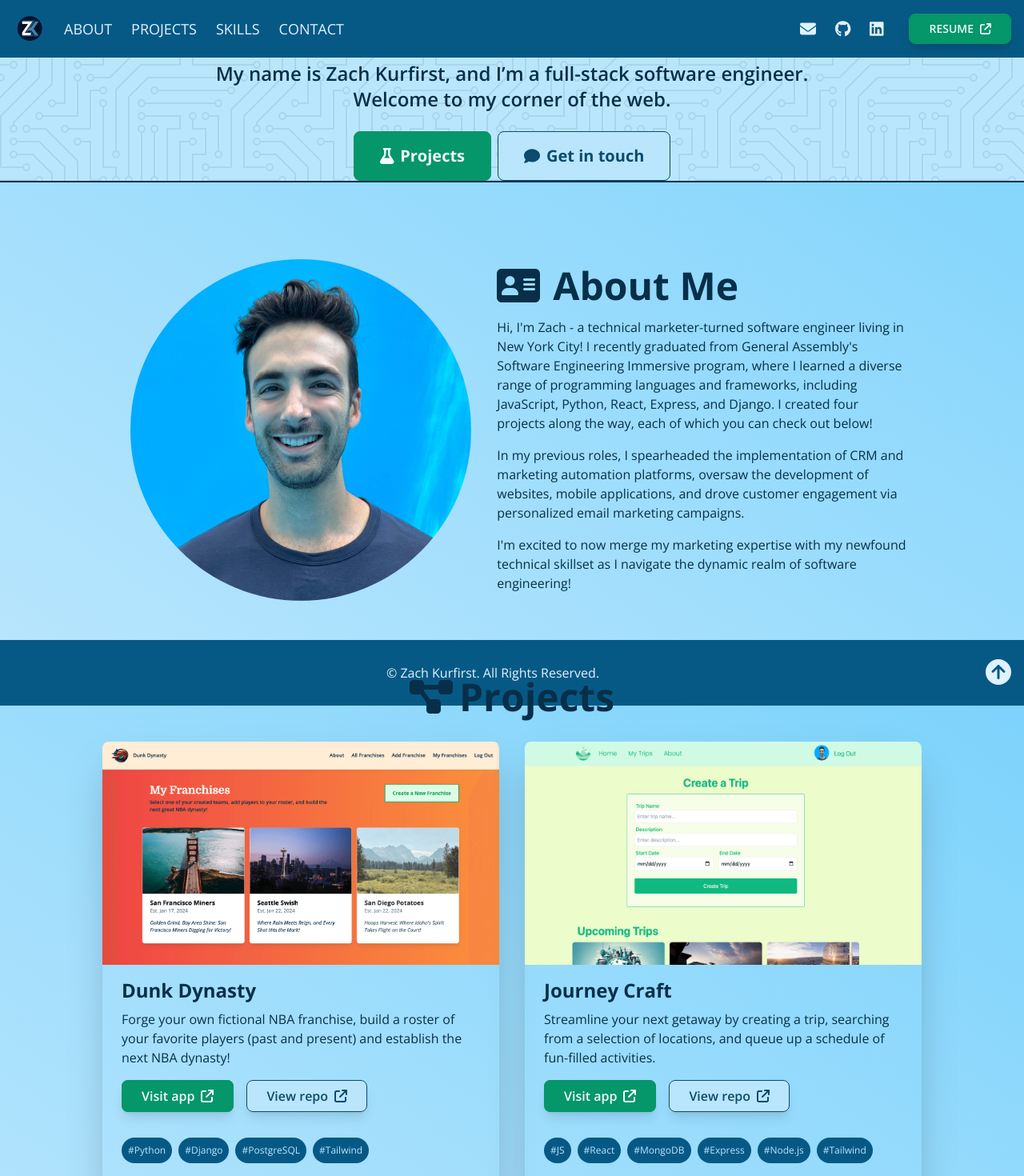
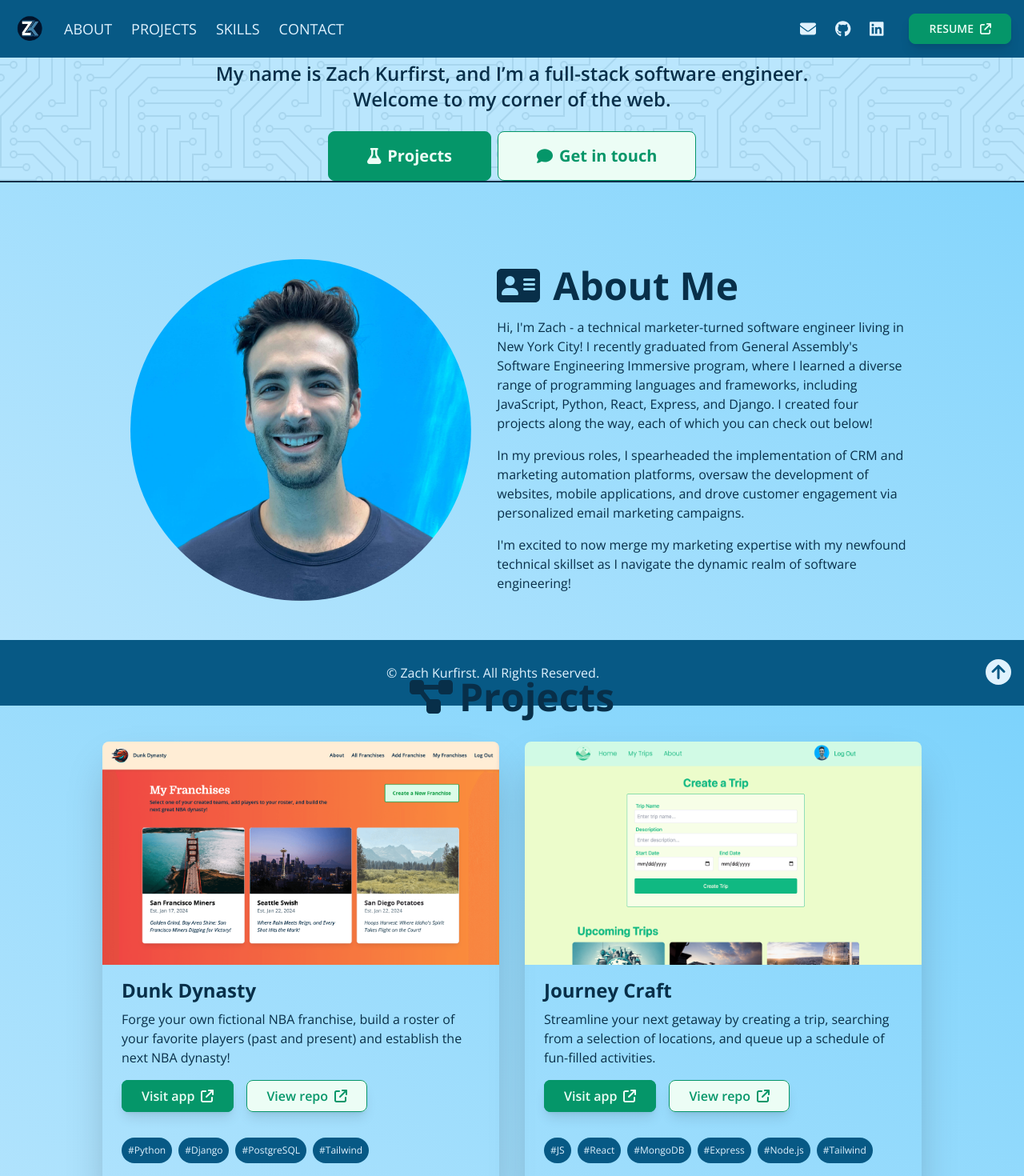
Before and after one commit to zachkurfirst/portfolio, a React (Vite) app: page / in a window 1280 px wide. Shown: the top 1470 px of the page at 80% size. Built offline with nearby package versions, Linux system fonts and the light colour scheme.

Commit message:
styling updates to secondary button, mobile menu contact icons hover effect

```diff
--- a/src/components/Socials.jsx
+++ b/src/components/Socials.jsx
@@ -7,17 +7,17 @@
   {
     title: "Email",
     href: "mailto:zachmk11@gmail.com",
-    icon: <FontAwesomeIcon icon={faEnvelope} className="" size="xl" />,
+    icon: <FontAwesomeIcon icon={faEnvelope} className="hover:text-sky-400 transition-all" size="xl" />,
   },
   {
     title: "GitHub",
     href: "https://github.com/zachkurfirst",
-    icon: <FontAwesomeIcon icon={faGithub} className="" size="xl" />,
+    icon: <FontAwesomeIcon icon={faGithub} className="hover:text-sky-400 transition-all" size="xl" />,
   },
   {
     title: "LinkedIn",
     href: "https://www.linkedin.com/in/zachary-kurfirst/",
-    icon: <FontAwesomeIcon icon={faLinkedin} className="" size="xl" />,
+    icon: <FontAwesomeIcon icon={faLinkedin} className="hover:text-sky-400 transition-all" size="xl" />,
   },
 ];
 
--- a/src/pages/Home.jsx
+++ b/src/pages/Home.jsx
@@ -12,11 +12,11 @@
         My name is Zach Kurfirst, and I&rsquo;m a full-stack software engineer. Welcome to my corner of the web.
       </h2>
       <div className="flex flex-col sm:flex-row justify-center gap-2 w-3/4 text-xl">
-        <a href="#projects" className="btn-lg btn-primary w-full sm:w-fit px-8">
+        <a href="#projects" className="btn-lg btn-primary w-full sm:w-fit">
         <FontAwesomeIcon icon={faFlask} className="mr-2"/>
         Projects
         </a>
-        <a href="#contact" className="btn-lg btn-secondary w-full sm:w-fit px-8">
+        <a href="#contact" className="btn-lg btn-secondary w-full sm:w-fit">
         <FontAwesomeIcon icon={faComment} className="mr-2"/>
           Get in touch
         </a>
--- a/src/pages/Projects.jsx
+++ b/src/pages/Projects.jsx
@@ -88,7 +88,7 @@
                   </div>
                   <ul id="tools-container" className="flex flex-wrap justify-start gap-1 md:gap-2 my-8">
                     {project.tools.map((tool, idx) => {
-                      return <li key={idx} className="bg-sky-800 dark:bg-sky-700 text-sky-200 rounded-full p-2 text-xs">#{tool}</li>;
+                      return <li key={idx} className="bg-sky-800 dark:bg-sky-700 text-sky-100 rounded-full p-2 text-xs">#{tool}</li>;
                     })}
                   </ul>
                 </div>
```
Also changed, not shown: src/index.css.
